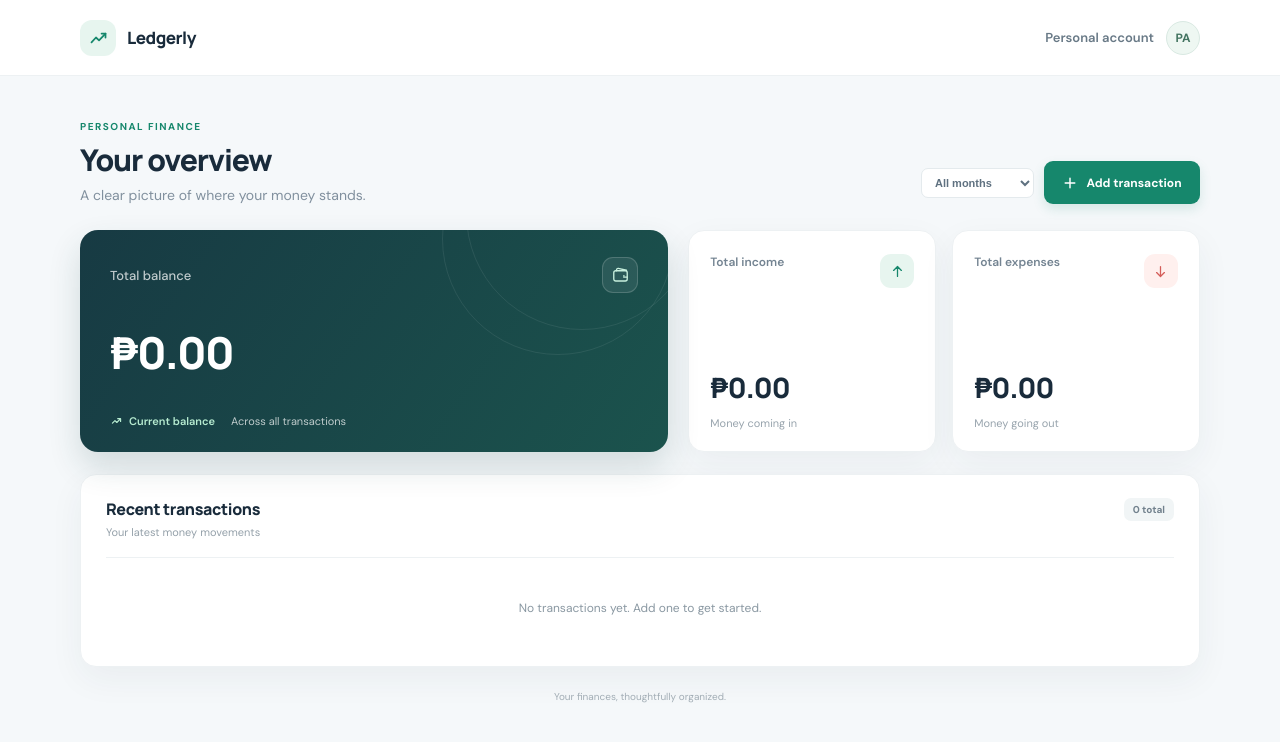
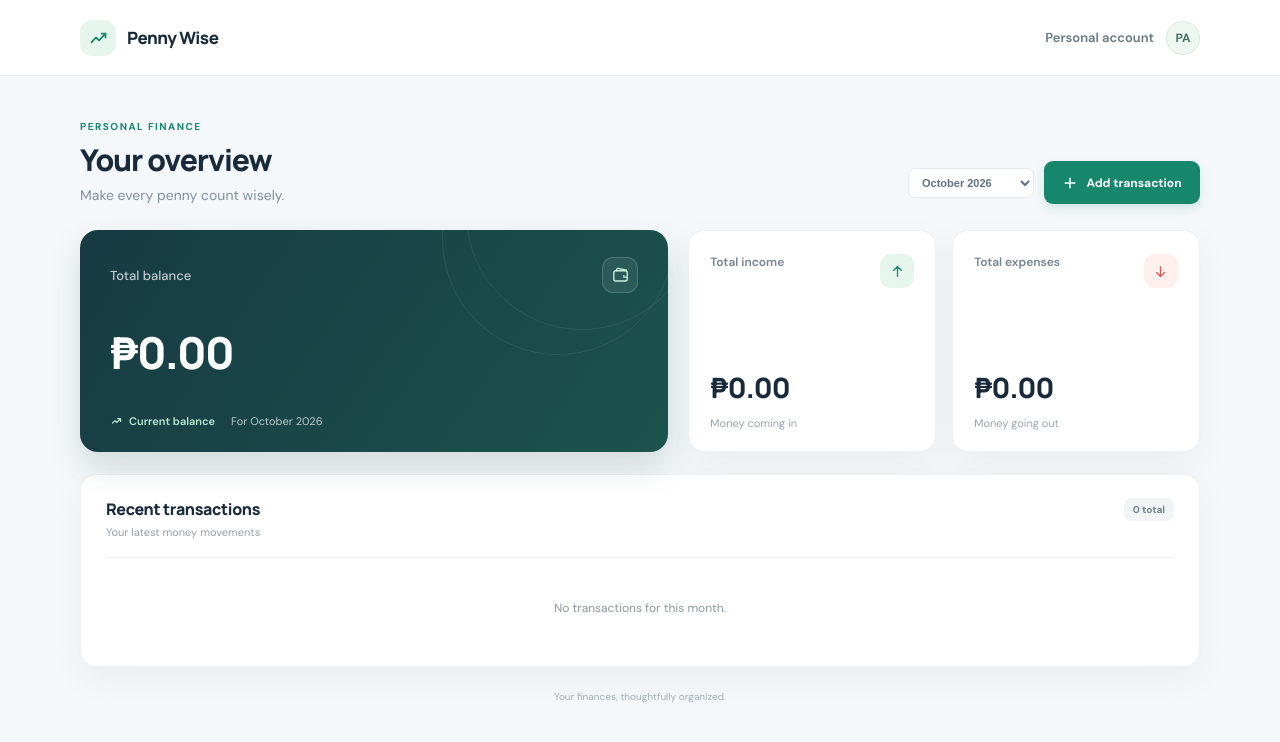
Before and after one commit to EJLF/Penny-Wise, a React (Vite) app: page / in a window 1280 px wide. Shown: the top 742 px of the page. Built offline with nearby package versions, Linux system fonts and the light colour scheme.

Commit message:
Keep the current month selected in the transaction filter

```diff
--- a/package.json
+++ b/package.json
@@ -1,5 +1,5 @@
 {
-  "name": "smart-expense-tracker",
+  "name": "penny-wise",
   "private": true,
   "version": "0.0.0",
   "type": "module",
--- a/src/App.tsx
+++ b/src/App.tsx
@@ -9,7 +9,12 @@ import type { AppTheme } from './Components/Header'
 import { GlobalProvider } from './context/GlobalState'
 import { useGlobalContext } from './context/useGlobalContext'
 import { useLocalStorage } from './hooks/useLocalStorage'
-import { getTransactionMonth, getTransactionMonthLabel, getTransactionMonthOptions } from './utils/transactionMonths'
+import {
+  getCurrentTransactionMonth,
+  getTransactionMonth,
+  getTransactionMonthLabel,
+  getTransactionMonthOptions,
+} from './utils/transactionMonths'
 import './App.css'
 
 type DashboardProps = {
@@ -19,13 +24,15 @@ type DashboardProps = {
 
 function Dashboard({ theme, onThemeChange }: DashboardProps) {
   const { transactions } = useGlobalContext()
-  const [selectedMonth, setSelectedMonth] = useState('all')
+  const [currentMonth, setCurrentMonth] = useState(getCurrentTransactionMonth)
+  const [selectedMonth, setSelectedMonth] = useState(() => currentMonth)
   const [isAddTransactionOpen, setIsAddTransactionOpen] = useState(false)
   const [transactionMode, setTransactionMode] = useState<TransactionMode>('any')
   const transactionDialogRef = useRef<HTMLDialogElement>(null)
+  const currentMonthRef = useRef(currentMonth)
   const monthOptions = useMemo(
-    () => getTransactionMonthOptions(transactions),
-    [transactions],
+    () => getTransactionMonthOptions(transactions, currentMonth),
+    [currentMonth, transactions],
   )
   const activeMonth = selectedMonth === 'all' ||
     monthOptions.some((option) => option.value === selectedMonth)
@@ -43,6 +50,27 @@ function Dashboard({ theme, onThemeChange }: DashboardProps) {
       transactionDialogRef.current.showModal()
     }
   }, [isAddTransactionOpen])
+
+  useEffect(() => {
+    const syncCurrentMonth = () => {
+      const month = getCurrentTransactionMonth()
+      if (month !== currentMonthRef.current) {
+        currentMonthRef.current = month
+        setCurrentMonth(month)
+        setSelectedMonth(month)
+      }
+    }
+
+    syncCurrentMonth()
+    window.addEventListener('focus', syncCurrentMonth)
+    window.addEventListener('pageshow', syncCurrentMonth)
+    document.addEventListener('visibilitychange', syncCurrentMonth)
+    return () => {
+      window.removeEventListener('focus', syncCurrentMonth)
+      window.removeEventListener('pageshow', syncCurrentMonth)
+      document.removeEventListener('visibilitychange', syncCurrentMonth)
+    }
+  }, [])
 
   const closeAddTransaction = () => {
     transactionDialogRef.current?.close()
@@ -66,7 +94,7 @@ function Dashboard({ theme, onThemeChange }: DashboardProps) {
           <div>
             <p className="eyebrow">PERSONAL FINANCE</p>
             <h1 id="page-title">Your overview</h1>
-            <p className="page-subtitle">A clear picture of where your money stands.</p>
+            <p className="page-subtitle">Make every penny count wisely.</p>
           </div>
           <div className="page-heading__actions">
             <label className="visually-hidden" htmlFor="transaction-month-filter">
--- a/src/Components/Header.tsx
+++ b/src/Components/Header.tsx
@@ -53,7 +53,7 @@ const Header = ({ theme, onThemeChange }: HeaderProps) => {
               <path d="M15.5 7.5H20V12" stroke="currentColor" strokeWidth="2" strokeLinecap="round" strokeLinejoin="round" />
             </svg>
           </span>
-          <span>Ledgerly</span>
+          <span>Penny Wise</span>
         </div>
         <div className="topbar__right" ref={themePickerRef}>
           <button
--- a/src/utils/transactionMonths.ts
+++ b/src/utils/transactionMonths.ts
@@ -1,6 +1,11 @@
 import type { Transaction } from '../context/AppReducer'
 
 export type TransactionMonth = string | 'undated'
+
+export const getCurrentTransactionMonth = (): TransactionMonth => {
+  const now = new Date()
+  return `${now.getFullYear()}-${String(now.getMonth() + 1).padStart(2, '0')}`
+}
 
 export const getTransactionMonth = (transaction: Pick<Transaction, 'date'>): TransactionMonth => {
   if (!transaction.date) {
@@ -26,8 +31,12 @@ export const getTransactionMonthLabel = (month: TransactionMonth): string => {
   )
 }
 
-export const getTransactionMonthOptions = (transactions: Transaction[]) => {
+export const getTransactionMonthOptions = (
+  transactions: Transaction[],
+  currentMonth = getCurrentTransactionMonth(),
+) => {
   const months = new Set(transactions.map(getTransactionMonth))
+  months.add(currentMonth)
 
   return Array.from(months)
     .sort((left, right) => {
```
Also changed, not shown: 3 other files (tests, documents, lock files or other folders).
